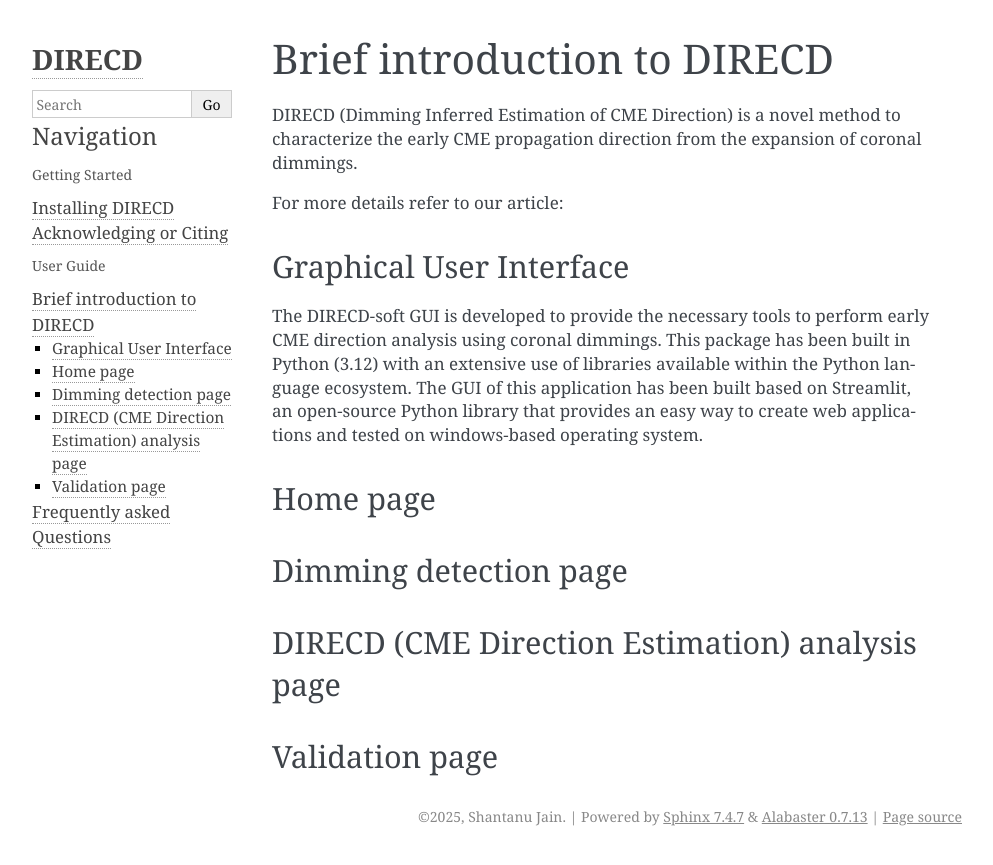
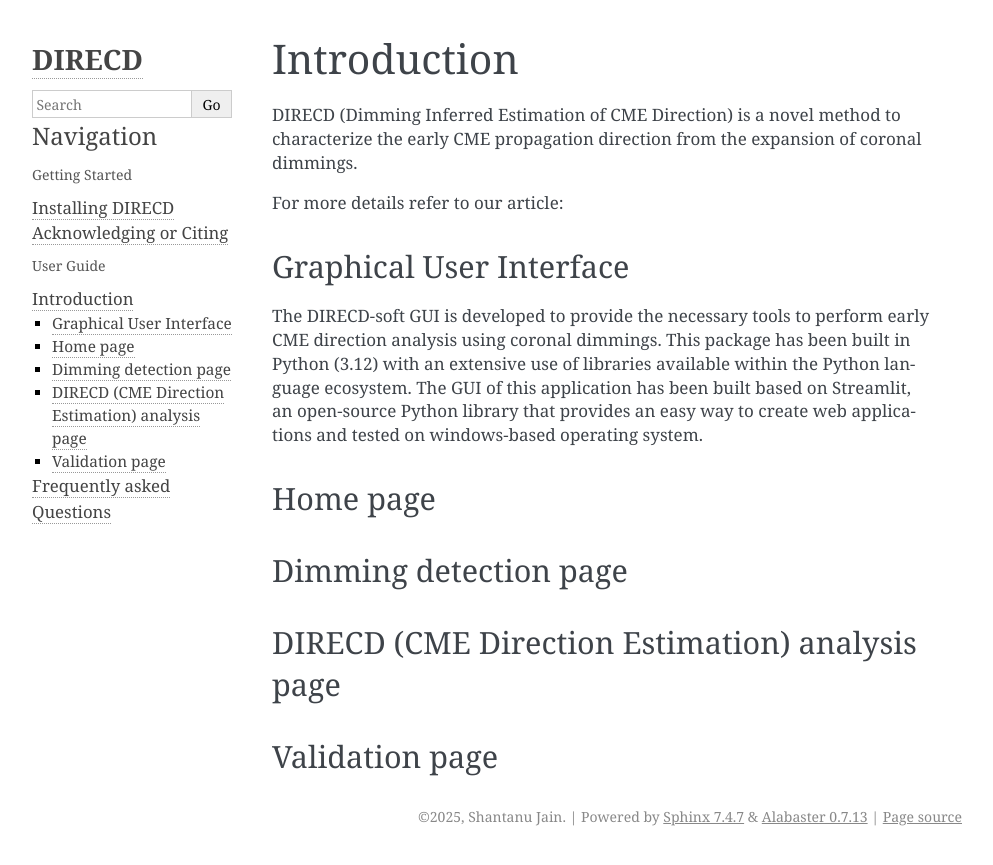
Before and after one commit to jain-shantanu/DIRECD_soft, a Sphinx documentation site: the page built from source/Introduction.rst, in a window 1280 px wide. Shown: the top 865 px of the page, without its empty margins (148-1141 px from the left). Built offline with Sphinx 7.4.7, drawn with Linux system fonts in a browser that asks for light colours.

Commit message:
Update Introduction.rst

```diff
--- a/source/Introduction.rst
+++ b/source/Introduction.rst
@@ -1,4 +1,4 @@
-Brief introduction to DIRECD
+Introduction
 ====================
 
 DIRECD (Dimming Inferred Estimation of CME Direction) is a novel method
```
